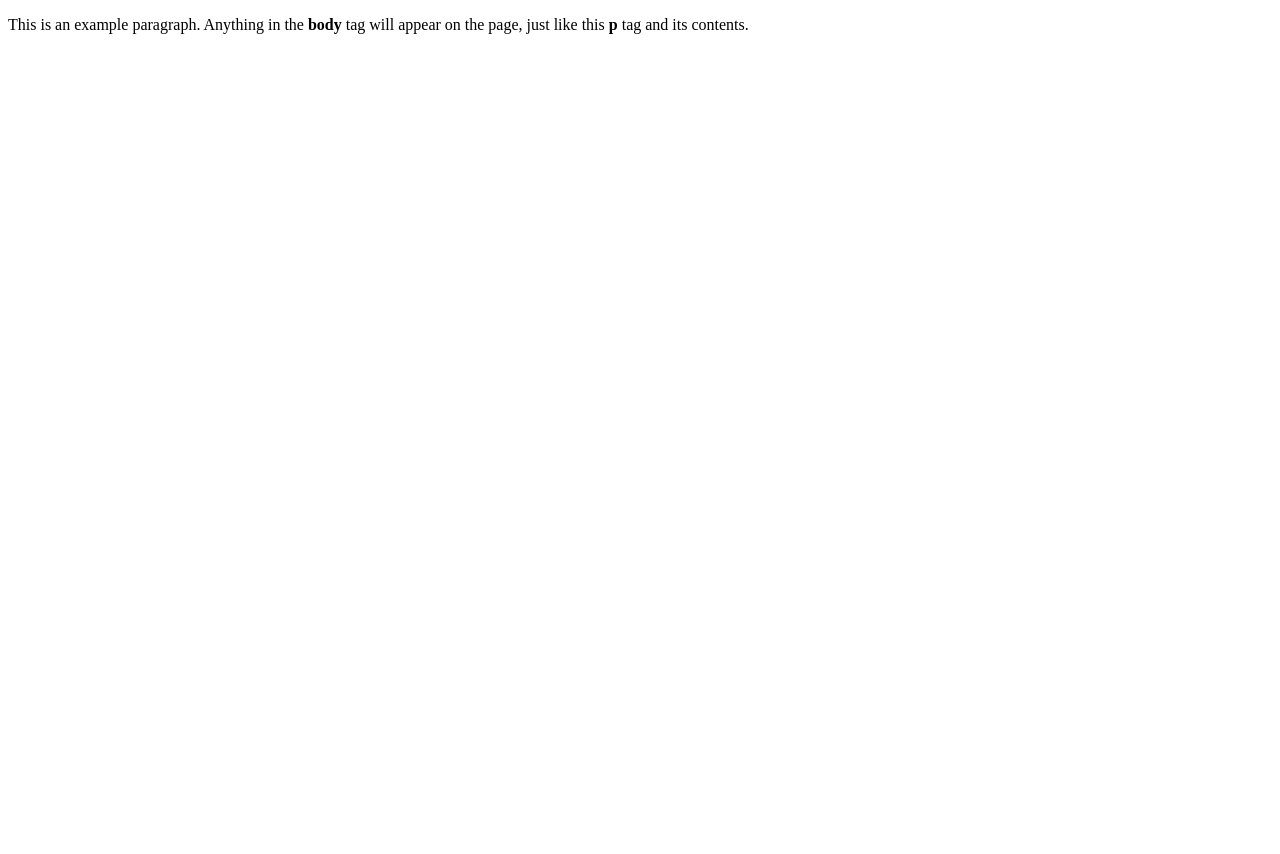
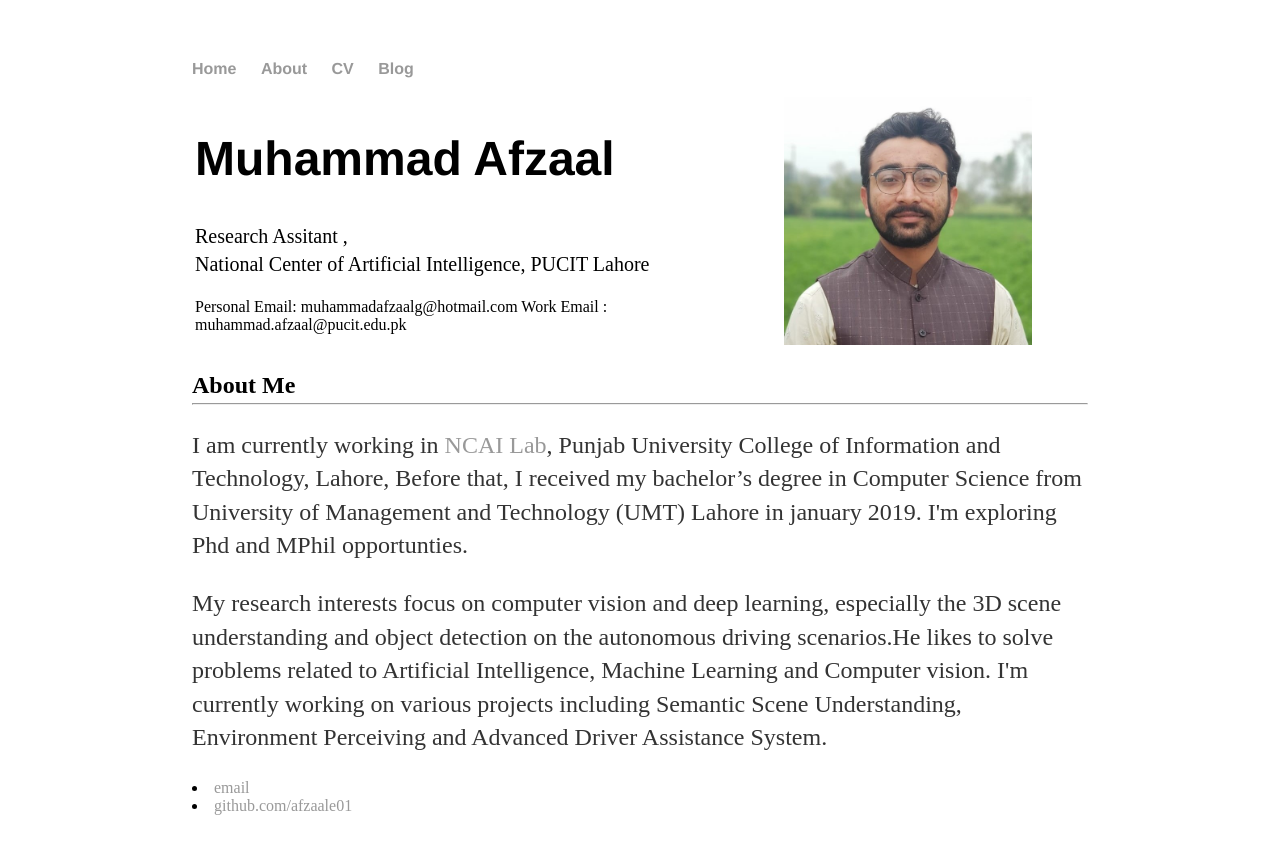
Before and after one commit to afzaale01/afzaale01.github.io, a plain HTML site: page index.html in a window 1280 px wide. Before the commit the page ends 800 px from the top, so only its background shows below. Drawn offline with Linux system fonts and the light colour scheme.

Commit message:
Profile Ready for Display
Images changed

```diff
--- /dev/null
+++ b/css/main.css
@@ -0,0 +1,43 @@
+body {
+    margin: 60px auto;
+    width: 70%;
+}
+nav ul, footer ul {
+    font-family:'Helvetica', 'Arial', 'Sans-Serif';
+    padding: 0px;
+    list-style: none;
+    font-weight: bold;
+}
+nav ul li, footer ul li {
+    display: inline;
+    margin-right: 20px;
+}
+a {
+    text-decoration: none;
+    color: #999;
+}
+a:hover {
+    text-decoration: underline;
+}
+h1 {
+    font-size: 3em;
+    font-family:'Helvetica', 'Arial', 'Sans-Serif';
+}
+p {
+    font-size: 1.5em;
+    line-height: 1.4em;
+    color: #333;
+}
+footer {
+    border-top: 1px solid #d5d5d5;
+    font-size: .8em;
+}
+
+ul.posts {
+    margin: 20px auto 40px;
+    font-size: 1.5em;
+}
+
+ul.posts li {
+    list-style: none;
+}
--- a/index.html
+++ b/index.html
@@ -1,9 +1,49 @@
-<!doctype html>
+<!DOCTYPE html>
 <html>
-  <head>
-    <title>This is the title of the webpage!</title>
-  </head>
-  <body>
-    <p>This is an example paragraph. Anything in the <strong>body</strong> tag will appear on the page, just like this <strong>p</strong> tag and its contents.</p>
-  </body>
+	<head>
+		<title>Muhammad Afzaal</title>
+		<!-- link to main stylesheet -->
+		<link rel="stylesheet" type="text/css" href="/css/main.css">
+		<link rel="icon" href="">
+	</head>
+	<body>
+		<nav>
+    		<ul>
+        		<li><a href="/">Home</a></li>
+	        	<li><a href="/about">About</a></li>
+        		<li><a href="https://github.com/afzaale01/afzaale01.github.io/blob/master/content/MAfzaal.pdf">CV</a></li>
+        		<li><a href="/blog">Blog</a></li>
+    		</ul>
+		</nav>
+		<div class="container">
+		<div class="container">
+        <table width="100%" align="center" border="0">
+<tr>
+    <td width="60%" valign="middle">
+        <h1 style="margin-top:20px;margin-bottom:36px;">Muhammad Afzaal</h1>
+        <p style="font-size:20px; color:#000">
+	        Research Assitant , <br />
+	        National Center of Artificial Intelligence, PUCIT Lahore
+        </p>
+
+        Personal Email: muhammadafzaalg@hotmail.com
+	Work Email : muhammad.afzaal@pucit.edu.pk
+     </td>
+    <td width="40%" align="center">
+        <img src="content/images/afzaal.jpg" width="70%" />
+    </td>
+</tr>
+</table>
+<h2 id="about-me">About Me</h2>
+<hr style="margin-top:-16px;margin-bottom:10px;" />
+
+<p>I am currently working in <a href="http://ncai.pucit.edu.pk/">NCAI Lab</a>, Punjab University College of Information and Technology, Lahore,  Before that, I received my bachelor’s degree in Computer Science from University of Management and Technology (UMT) Lahore in january 2019. I'm exploring Phd and MPhil opportunties.</p>
+
+<p>My research interests focus on computer vision and deep learning, especially the 3D scene understanding and object detection on the autonomous driving scenarios.He likes to solve problems related to Artificial Intelligence, Machine Learning and Computer vision. I'm currently working on various projects including Semantic Scene Understanding, Environment Perceiving and Advanced Driver Assistance System. </p>
+
+    		        		<li><a href="mailto:muhammadafzaalg@hotmail.com">email</a></li>
+        		<li><a href="https://github.com/afzaale01">github.com/afzaale01</a></li>
+			</ul>
+		</footer>
+	</body>
 </html>
```
Also changed, not shown: content/images/afzaal.jpg (added), 3 other files.
